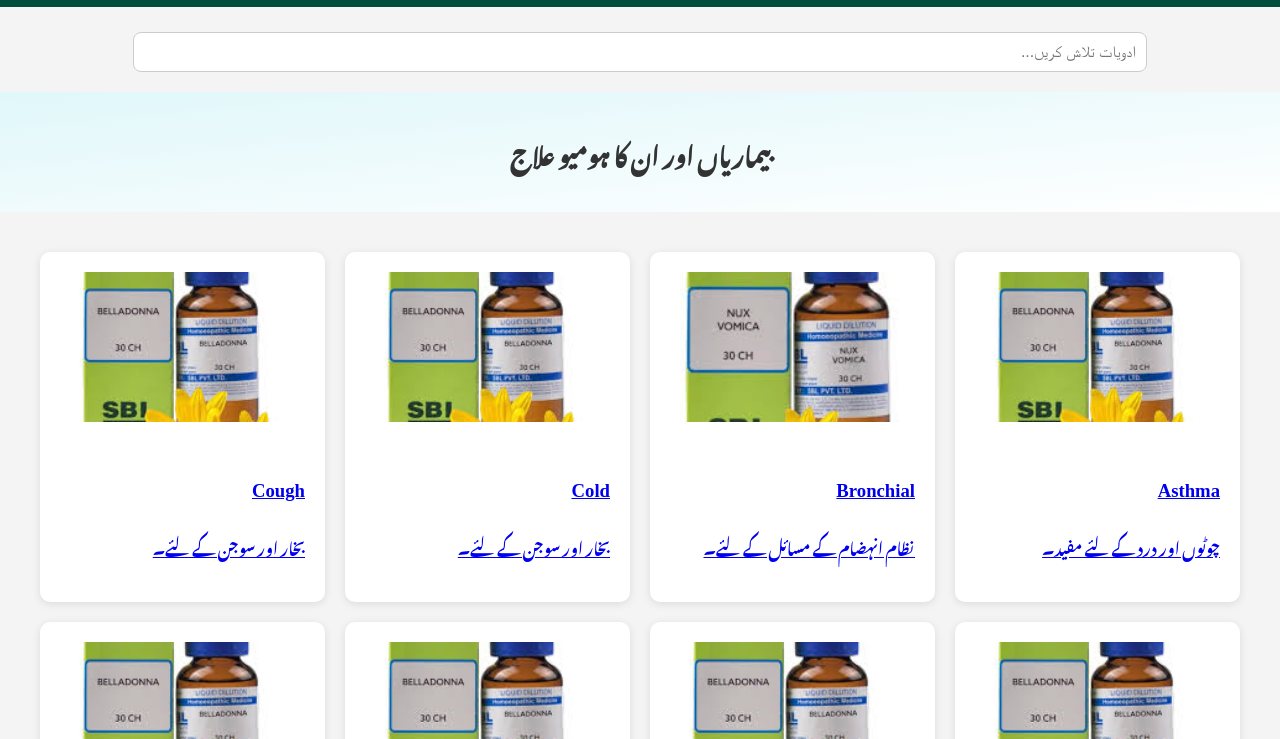
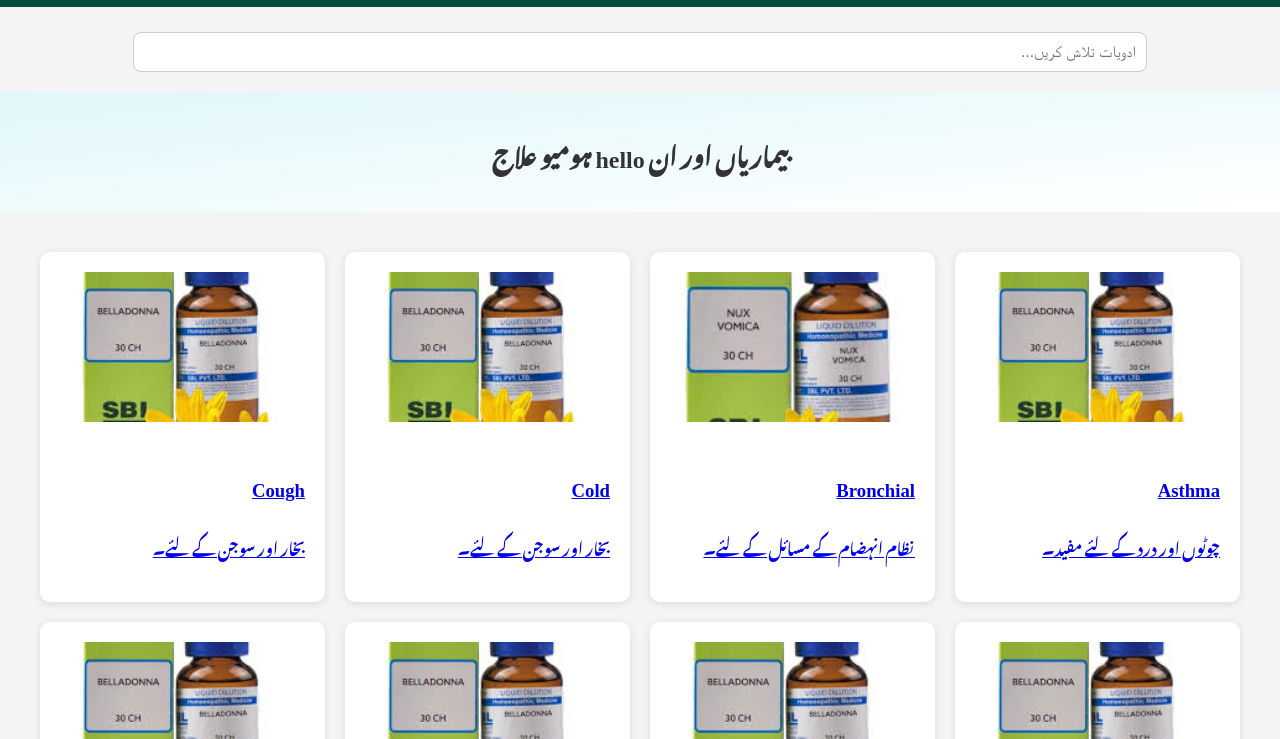
Before and after one commit to fhdiftkhar/Homoeovision, a plain HTML site: page ENT.html in a window 1280 px wide. Shown: the part 61-800 px from the top of the page. Drawn offline with Linux system fonts and the light colour scheme; a web font is replaced by a local one.

Commit message:
Update ENT.html

```diff
--- a/ENT.html
+++ b/ENT.html
@@ -47,7 +47,7 @@
   </div>
 
   <section class="hero-nopad">
-    <h2>بیماریاں اور ان کا ہومیو علاج</h2>
+    <h2>بیماریاں اور ان hello ہومیو علاج</h2>
   </section>
 
   <section class="cards" id="medicineCards">
```
